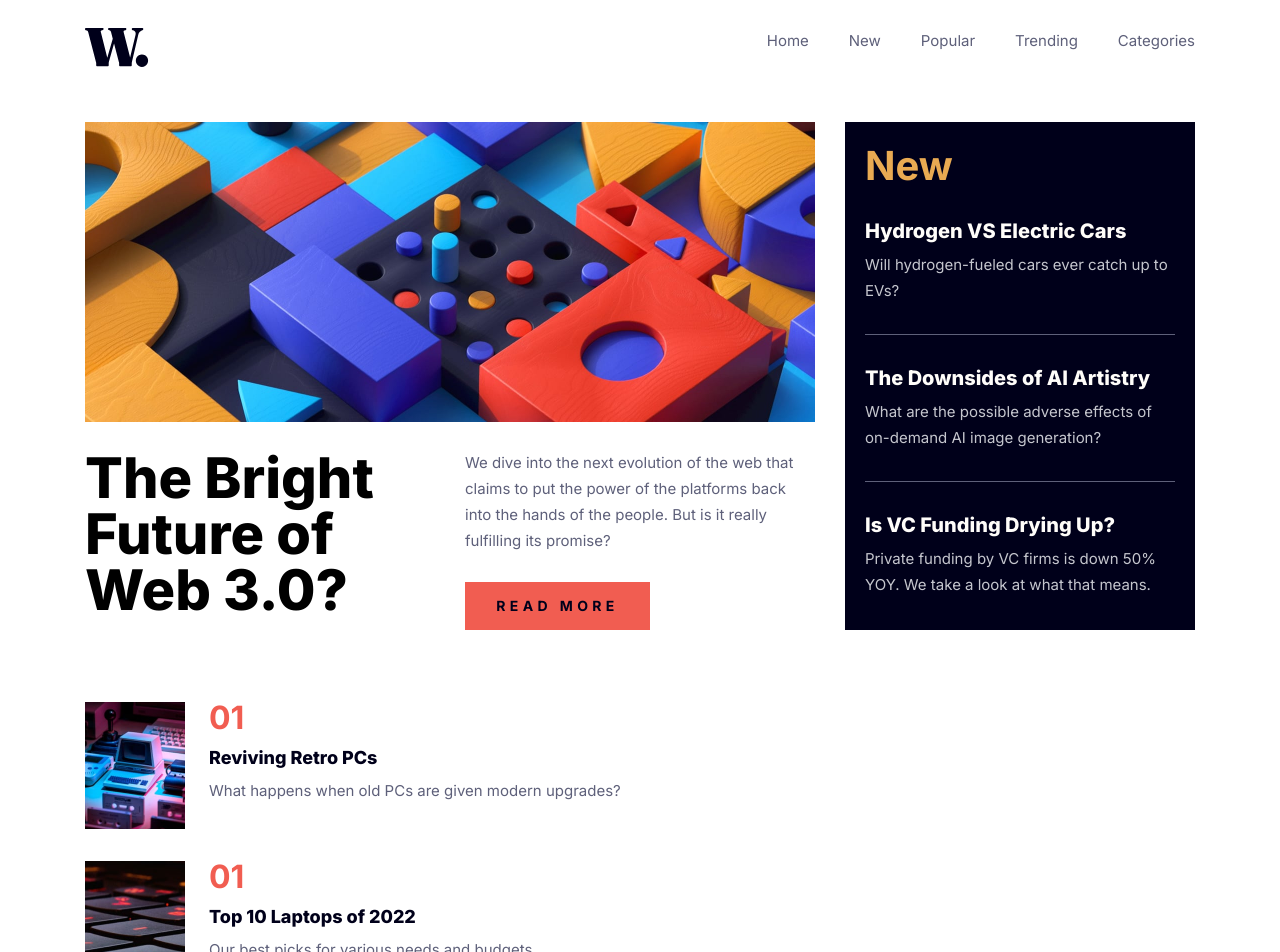
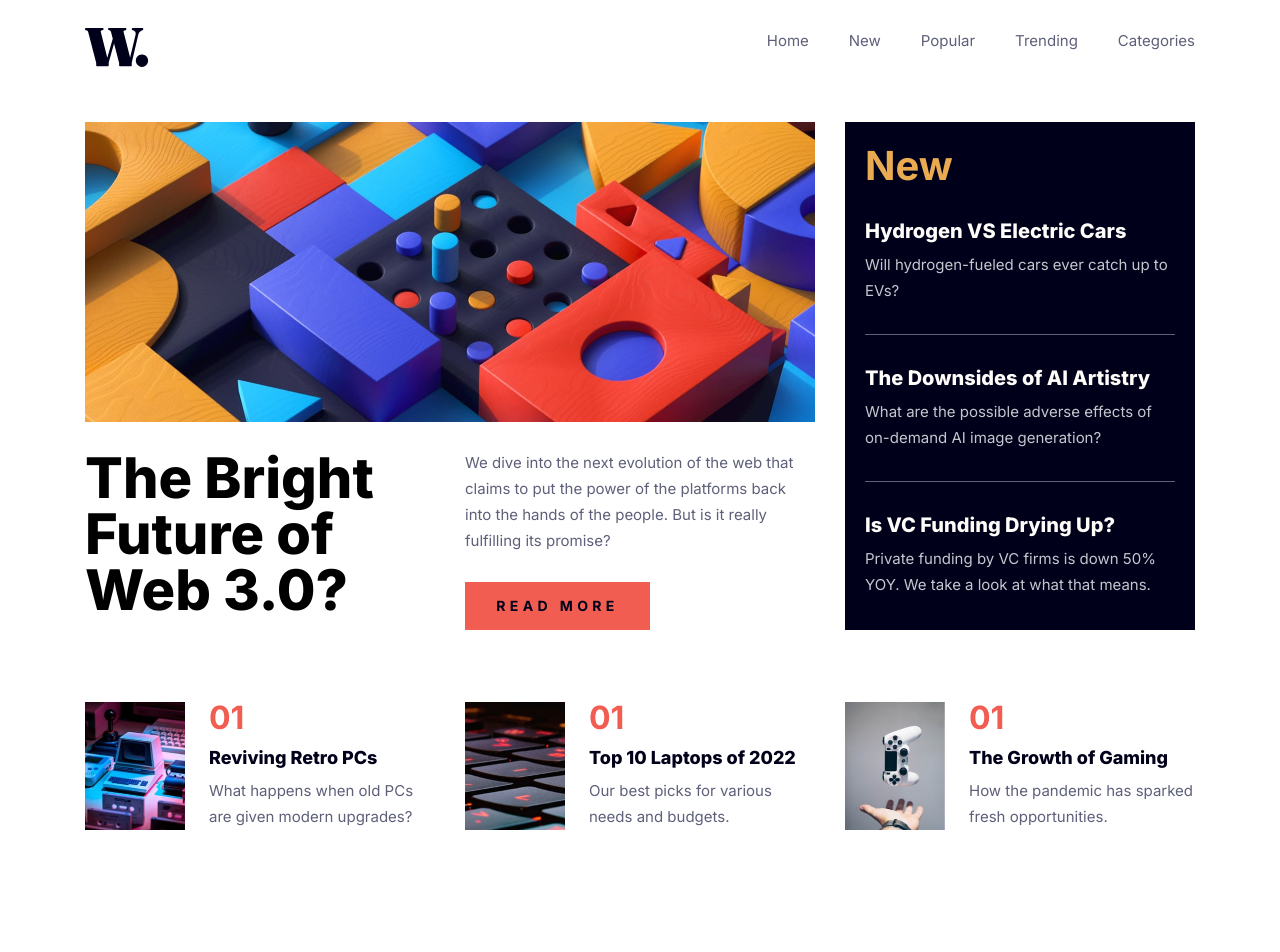
Before and after one commit to jasonluo07/fem-news-homepage, a Next.js app: page / in a window 1280 px wide. Shown: the top 952 px of the page. After the commit the page ends 910 px from the top, so only its background shows below. Built offline with nearby package versions, Linux system fonts and the light colour scheme.

Commit message:
style: desktop featured-articles section

```diff
--- a/app/globals.css
+++ b/app/globals.css
@@ -80,11 +80,15 @@
 
 /* FeaturedArticles */
 .featured-articles__item:not(:last-child) {
-  @apply mb-8;
+  @apply mb-8 md:mb-0;
+}
+
+.featured-articles__list {
+  @apply md:flex md:gap-x-[30px];
 }
 
 .featured-articles__item {
-  @apply flex gap-x-6;
+  @apply flex gap-x-6 md:flex-1;
 }
 
 .articles-list__item-number {
```
